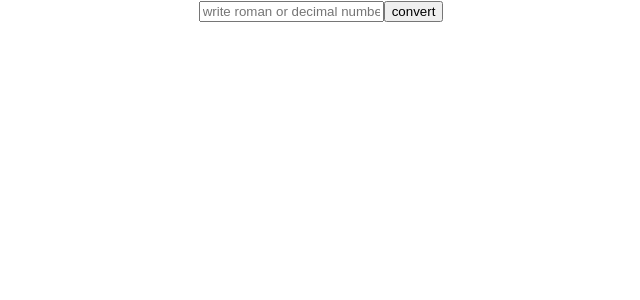
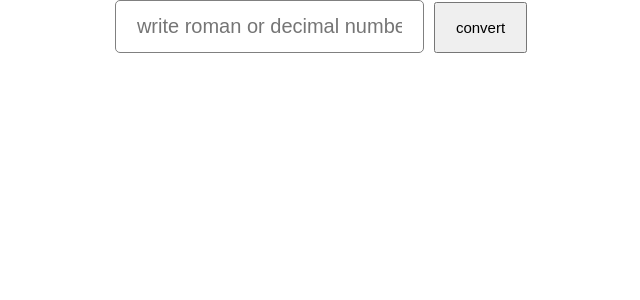
Before and after one commit to asifsaho/roman-number, a React (Create React App) app: page / in a window 1280 px wide. Shown: the top 300 px of the page, without its empty margins (319-959 px from the left). Built offline with nearby package versions, Linux system fonts and the light colour scheme.

Commit message:
a little styling

```diff
--- a/src/App.css
+++ b/src/App.css
@@ -2,37 +2,24 @@
   text-align: center;
 }
 
-.App-logo {
-  height: 40vmin;
-  pointer-events: none;
+.input {
+  padding: 14px 21px;
+  font-size: 20px;
+  border-radius: 5px;
+  border: 1px solid grey;
+  margin-right: 10px;
+  margin-bottom: 30px;
 }
 
-@media (prefers-reduced-motion: no-preference) {
-  .App-logo {
-    animation: App-logo-spin infinite 20s linear;
-  }
+button {
+  padding: 15px 20px;
+  font-size: 15px;
 }
 
-.App-header {
-  background-color: #282c34;
-  min-height: 100vh;
+.wrapper {
   display: flex;
-  flex-direction: column;
   align-items: center;
   justify-content: center;
-  font-size: calc(10px + 2vmin);
-  color: white;
+  height: 100vh;
+  flex-direction: column;
 }
-
-.App-link {
-  color: #61dafb;
-}
-
-@keyframes App-logo-spin {
-  from {
-    transform: rotate(0deg);
-  }
-  to {
-    transform: rotate(360deg);
-  }
-}
```
